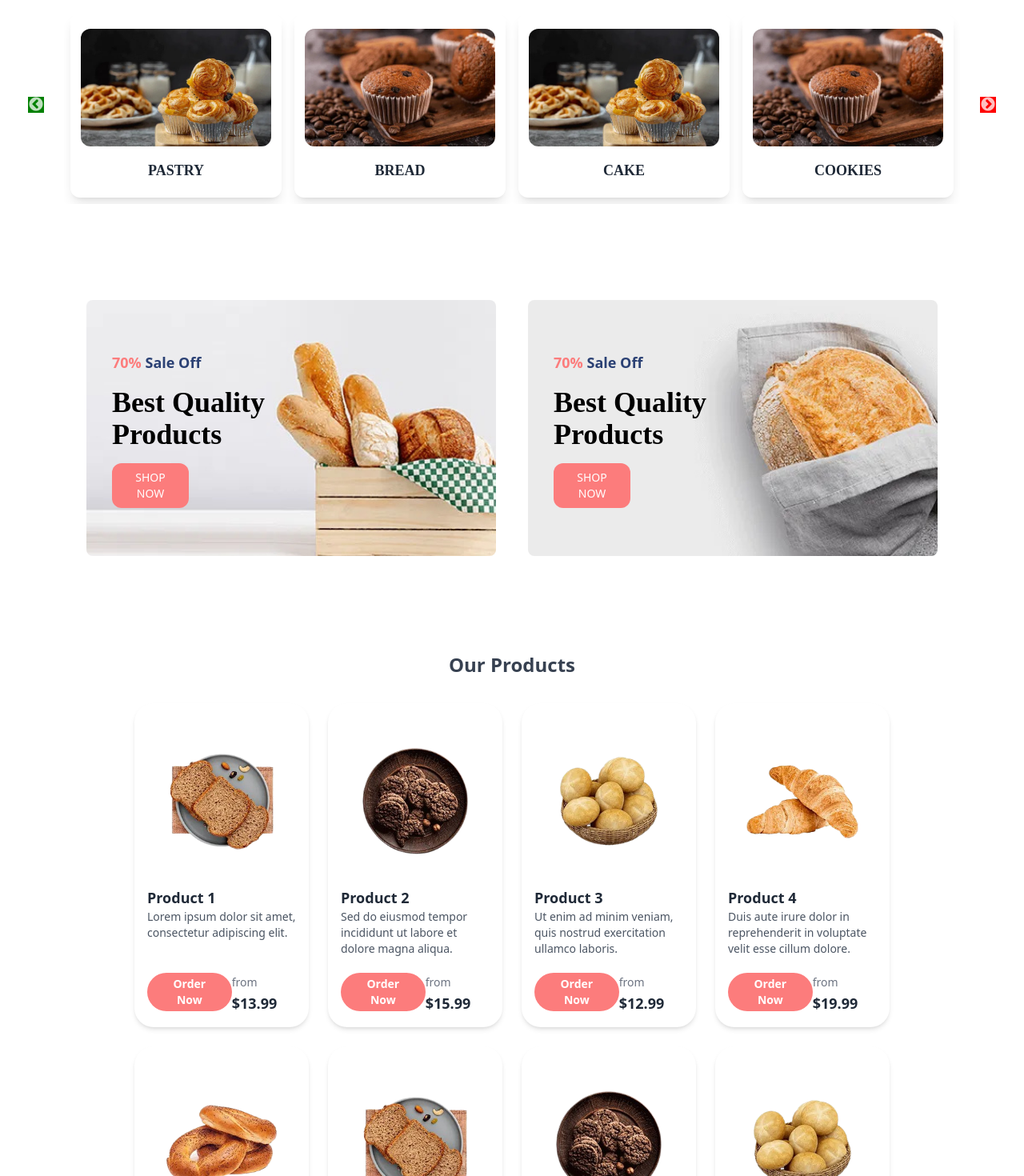
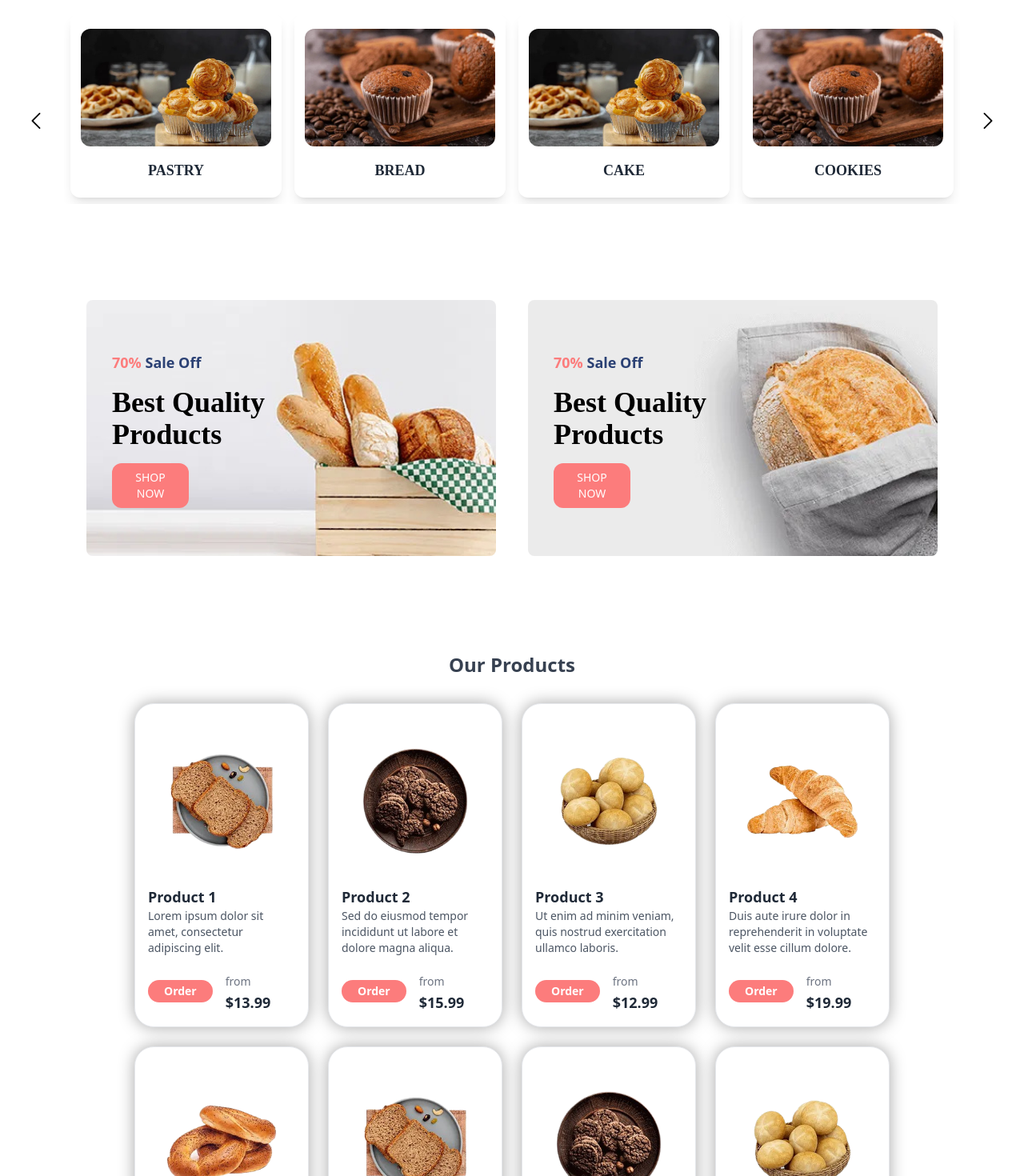
Before and after one commit to daniits/decentbakeryswl, a React (Vite) app: page / in a window 1280 px wide. Shown: the part 840-2310 px from the top of the page at 80% size. Built offline with nearby package versions, Linux system fonts and the light colour scheme; a web font is replaced by a local one.

Commit message:
did some progress

```diff
--- a/src/components/Layout/Navbar/Navbar.jsx
+++ b/src/components/Layout/Navbar/Navbar.jsx
@@ -18,7 +18,7 @@ const Navbar = () => {
                 </div>
             </div>
 
-            <div className="flex-grow flex justify-center items-center gap-5 font-semibold">
+            <div className="flex-grow hidden  justify-center items-center gap-5 font-semibold">
                 <Link to="/home" className="hover:text-white rounded-lg px-3 py-2 transition-all duration-300 ease-in-out hover:bg-[url('/images/icons/menu_shape.png')]">HOME</Link>
                 <Link to="/about" className="hover:text-white rounded-lg px-3 py-2 transition-all duration-300 ease-in-out hover:bg-[url('/images/icons/menu_shape.png')]">ABOUT</Link>
                 <Link to="/shop" className="hover:text-white rounded-lg px-3 py-2 transition-all duration-300 ease-in-out hover:bg-[url('/images/icons/menu_shape.png')]">SHOP</Link>
--- a/src/components/Pages/Home/Sections/BestSeller/BestSeller.jsx
+++ b/src/components/Pages/Home/Sections/BestSeller/BestSeller.jsx
@@ -33,9 +33,10 @@ function PrevArrow(props) {
     return (
         <button
             onClick={onClick}
-            className={`${className}   text-white w-10 h-10 rounded-full flex mx-[-20px] items-center justify-center absolute top-1/2  transform -translate-y-1/2`}
+            className={`${className} bg-red-500 hover:bg-red-700 text-white w-10 h-10 rounded-full flex mx-[-20px] items-center justify-center absolute top-1/2  transform -translate-y-1/2`}
         >
-            <SvgIcon iconName="right-arrow" className="rotate-180 bg-[#2b4174] hover:bg-[#fc7c7c] rounded-full  w-auto h-[20px]" />
+            {/* Add an SVG or text inside the button */}
+            <SvgIcon iconName="right-arrow" className="rotate-180" />
         </button>
     );
 }
--- a/src/components/Pages/Home/Sections/Category/Category.jsx
+++ b/src/components/Pages/Home/Sections/Category/Category.jsx
@@ -69,25 +69,29 @@ const category = [
 //   );
 // };
 function NextArrow(props) {
-  const { className, style, onClick } = props;
-  return (
-    <div
-      className={`${className}  mx-[-20px]`}
-      style={{ ...style, display: "block", background: "red", color: "green" }}
+  const { className, onClick } = props;
+    return (
+      <button
       onClick={onClick}
-    />
-  );
+      className={`${className} bg-red-500 hover:bg-red-700 text-white w-10 h-10 rounded-full flex mx-[-20px] items-center justify-center absolute top-1/2  transform -translate-y-1/2`}
+  >
+      {/* Add an SVG or text inside the button */}
+      <SvgIcon iconName="right-arrow" />
+  </button>
+    );
 }
 
 function PrevArrow(props) {
-  const { className, style, onClick } = props;
-  return (
-    <div
-      className={`${className}  mx-[-20px]`}
-      style={{ ...style, display: "block", background: "green" }}
+  const { className, onClick } = props;
+    return (
+      <button
       onClick={onClick}
-    />
-  );
+      className={`${className} bg-red-500 hover:bg-red-700 text-white w-10 h-10 rounded-full flex mx-[-20px] items-center justify-center absolute top-1/2  transform -translate-y-1/2`}
+  >
+      {/* Add an SVG or text inside the button */}
+      <SvgIcon iconName="right-arrow" className="rotate-180" />
+  </button>
+    );
 }
 
 const Category = () => {
--- a/src/components/Pages/Home/Sections/NewProducts/Products.jsx
+++ b/src/components/Pages/Home/Sections/NewProducts/Products.jsx
@@ -1,76 +1,66 @@
-import React from 'react';
+import React, { useEffect, useState, useRef } from "react";
 
 const Products = () => {
+  const [animate, setAnimate] = useState(false); // Track when the grid enters the viewport
+  const productsGridRef = useRef(null); // Ref for the product grid container
+
   const products = [
-        {
-            img: "/images/image/product1.png",
-            name: "Product 1",
-            details: "Lorem ipsum dolor sit amet, consectetur adipiscing elit.",
-            price: "$13.99"
+    { img: "/images/image/product1.png", name: "Product 1", details: "Lorem ipsum dolor sit amet, consectetur adipiscing elit.", price: "$13.99" },
+    { img: "/images/image/product2.png", name: "Product 2", details: "Sed do eiusmod tempor incididunt ut labore et dolore magna aliqua.", price: "$15.99" },
+    { img: "/images/image/product3.png", name: "Product 3", details: "Ut enim ad minim veniam, quis nostrud exercitation ullamco laboris.", price: "$12.99" },
+    { img: "/images/image/product4.png", name: "Product 4", details: "Duis aute irure dolor in reprehenderit in voluptate velit esse cillum dolore.", price: "$19.99" },
+    { img: "/images/image/product5.png", name: "Product 5", details: "Excepteur sint occaecat cupidatat non proident, sunt in culpa qui officia.", price: "$9.99" },
+    { img: "/images/image/product1.png", name: "Product 6", details: "Lorem ipsum dolor sit amet, consectetur adipiscing elit.", price: "$17.99" },
+    { img: "/images/image/product2.png", name: "Product 7", details: "Sed do eiusmod tempor incididunt ut labore et dolore magna aliqua.", price: "$14.99" },
+    { img: "/images/image/product3.png", name: "Product 8", details: "Ut enim ad minim veniam, quis nostrud exercitation ullamco laboris.", price: "$16.99" },
+  ];
+
+  useEffect(() => {
+    const observer = new IntersectionObserver(
+      (entries) => {
+        entries.forEach((entry) => {
+          if (entry.isIntersecting) {
+            setAnimate(true); // Trigger the animation when the grid comes into view
+          }
+        });
       },
-        {
-            img: "/images/image/product2.png",
-            name: "Product 2",
-            details: "Sed do eiusmod tempor incididunt ut labore et dolore magna aliqua.",
-            price: "$15.99"
-        },
-        {
-            img: "/images/image/product3.png",
-            name: "Product 3",
-            details: "Ut enim ad minim veniam, quis nostrud exercitation ullamco laboris.",
-            price: "$12.99"
-        },
-        {
-            img: "/images/image/product4.png",
-            name: "Product 4",
-            details: "Duis aute irure dolor in reprehenderit in voluptate velit esse cillum dolore.",
-            price: "$19.99"
-        },
-        {
-            img: "/images/image/product5.png",
-            name: "Product 5",
-            details: "Excepteur sint occaecat cupidatat non proident, sunt in culpa qui officia.",
-            price: "$9.99"
-        },
-        {
-            img: "/images/image/product1.png",
-            name: "Product 6",
-            details: "Lorem ipsum dolor sit amet, consectetur adipiscing elit.",
-            price: "$17.99"
-        },
-        {
-            img: "/images/image/product2.png",
-            name: "Product 7",
-            details: "Sed do eiusmod tempor incididunt ut labore et dolore magna aliqua.",
-            price: "$14.99"
-        },
-        {
-            img: "/images/image/product3.png",
-            name: "Product 8",
-            details: "Ut enim ad minim veniam, quis nostrud exercitation ullamco laboris.",
-            price: "$16.99"
-        },
-    ];
+      { threshold: 0.5 } // Trigger the animation when 50% of the grid is in view
+    );
+
+    if (productsGridRef.current) {
+      observer.observe(productsGridRef.current); // Observe the grid container
+    }
+
+    return () => {
+      if (productsGridRef.current) {
+        observer.disconnect(); // Clean up observer
+      }
+    };
+  }, []);
 
   return (
     <div className="bg-white p-10">
       <h2 className="text-center text-2xl font-bold text-gray-700 mb-8">Our Products</h2>
-            <div className="grid grid-cols-1 sm:grid-cols-2 lg:grid-cols-4 gap-6 px-32">
+      <div
+        className={`grid grid-cols-1 sm:grid-cols-1 md:grid-cols-2 lg:grid-cols-4 gap-6 sm:px-10 lg:px-32 transition-all duration-1000 `}
+      >
         {products.map((product, key) => (
           <div
+          ref={productsGridRef}
+
             key={key}
-                        className="bg-white w-[100%] shadow-md hover:shadow-2xl rounded-3xl p-4 flex flex-col transition-shadow duration-300"
+            className={`bg-white w-[100%] sm:shadow-2xl lg:shadow-md lg:hover:shadow-2xl rounded-3xl p-4 flex flex-col transition-shadow duration-300 border-[1px] ${animate ? "shadow-drop-2-center" : ""}`}
           >
-                        <div className=" w-[100%] h-auto flex items-center justify-center mb-0">
-                            <img src={product.img} alt={product.name} className="h-full " />
+            <div className="w-[100%] h-auto flex items-center justify-center mb-0">
+              <img src={product.img} alt={product.name} className="h-full" />
             </div>
             <h3 className="text-lg font-semibold text-gray-800">{product.name}</h3>
             <p className="text-sm text-gray-600 mb-4">{product.details}</p>
-                        <div className="mt-auto flex items-center justify-between">
+            <div className="mt-auto flex sm:gap-4 lg:gap-4 items-center justify-between">
               <button className="bg-[#fc7c7c] text-sm font-semibold text-white px-5 py-1 rounded-full pop-up transition-colors duration-300">
-                                Order Now
+                Order
               </button>
-                            <h3 className="text-lg font-bold text-gray-800">
+              <h3 className="text-[15px] lg:text-lg font-bold text-gray-800">
                 <span className="text-sm font-medium text-gray-500">from</span> {product.price}
               </h3>
             </div>
--- a/src/index.css
+++ b/src/index.css
@@ -178,3 +178,40 @@
   transform: scale(1.1); /* Increase size to 110% */
   box-shadow: 0 10px 20px rgba(0, 0, 0, 0.35); /* Add shadow for a pop effect */
 }
+
+
+/* this  */
+.shadow-drop-2-center {
+  -webkit-animation: shadow-drop-2-center 0.4s cubic-bezier(0.25, 0.46, 0.45, 0.94) both;
+  animation: shadow-drop-2-center 0.4s cubic-bezier(0.25, 0.46, 0.45, 0.94) both;
+}
+
+@-webkit-keyframes shadow-drop-2-center {
+  0% {
+    -webkit-transform: translateZ(0);
+    transform: translateZ(0);
+    -webkit-box-shadow: 0 0 0 0 transparent;
+    box-shadow: 0 0 0 0 transparent;
+  }
+  100% {
+    -webkit-transform: translateZ(50px);
+    transform: translateZ(50px);
+    -webkit-box-shadow: 0 0 20px 0 rgba(0, 0, 0, 0.35);
+    box-shadow: 0 0 20px 0 rgba(0, 0, 0, 0.35);
+  }
+}
+
+@keyframes shadow-drop-2-center {
+  0% {
+    -webkit-transform: translateZ(0);
+    transform: translateZ(0);
+    -webkit-box-shadow: 0 0 0 0 transparent;
+    box-shadow: 0 0 0 0 transparent;
+  }
+  100% {
+    -webkit-transform: translateZ(50px);
+    transform: translateZ(50px);
+    -webkit-box-shadow: 0 0 20px 0 rgba(0, 0, 0, 0.35);
+    box-shadow: 0 0 20px 0 rgba(0, 0, 0, 0.35);
+  }
+}
```
Also changed, not shown: src/components/Pages/Home/Home.jsx (+11 -10 lines). Lines whose indentation alone changed are shown as unchanged.
